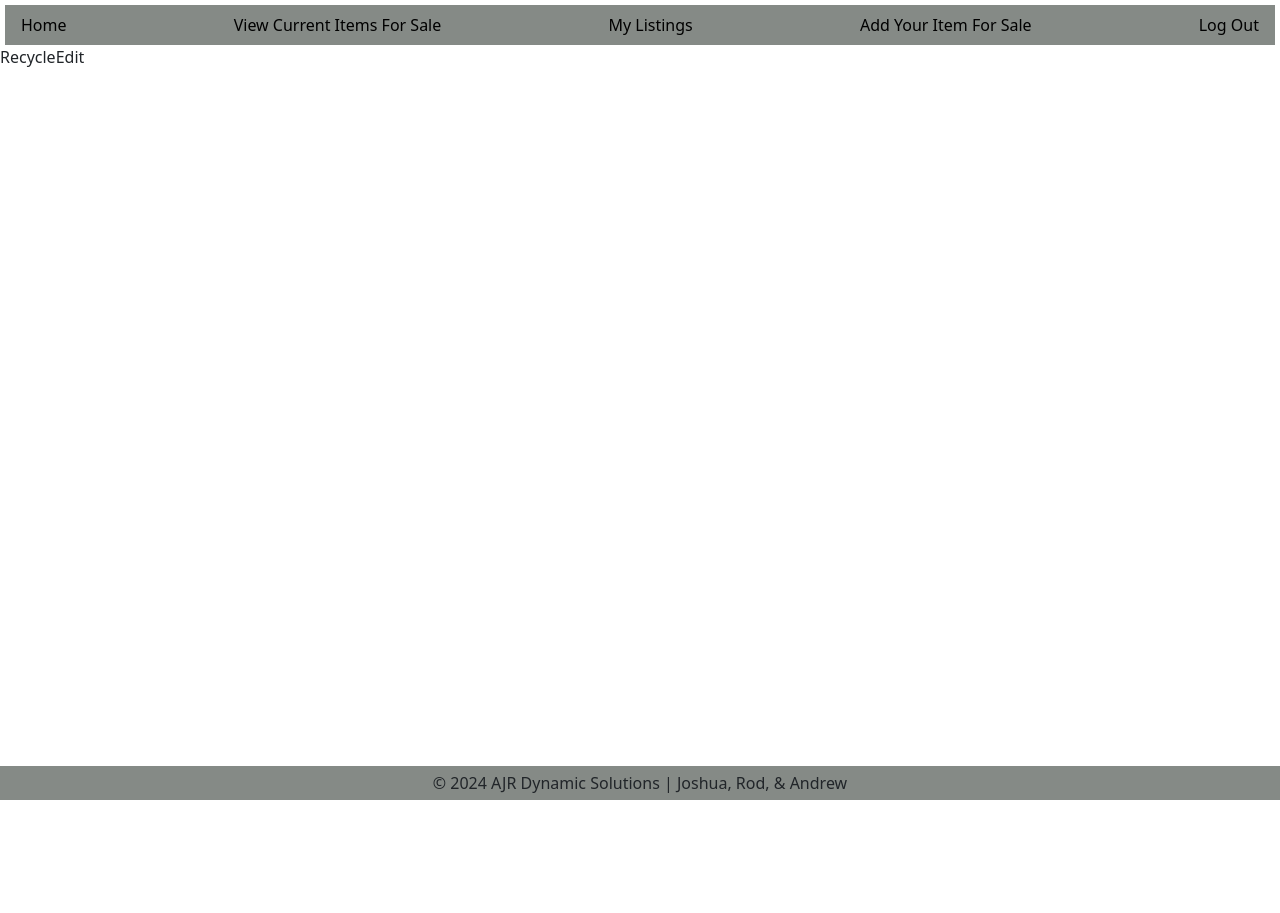
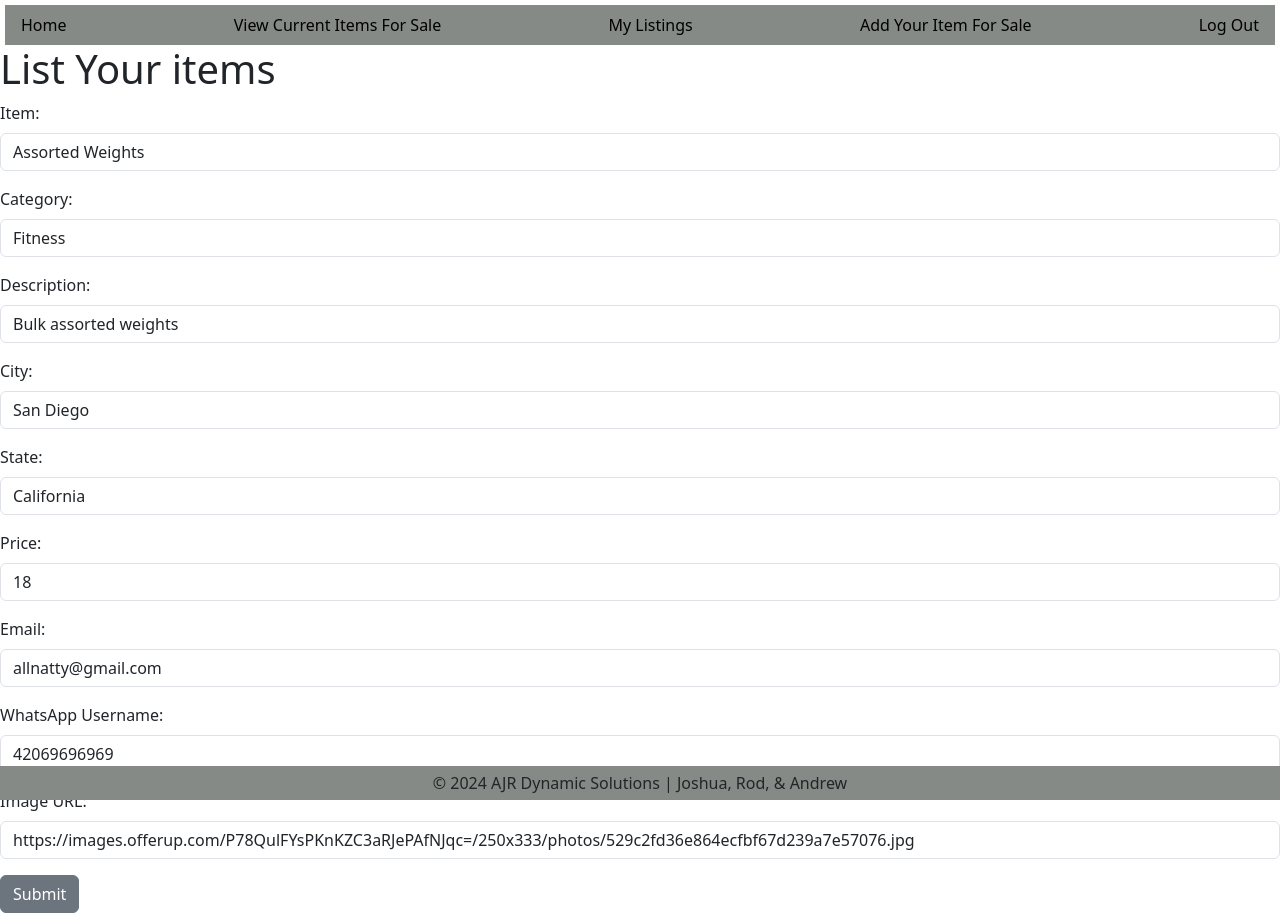
Before and after one commit to AJR-Dynamic-Solutions/ez-recycle-frontend, a React (Create React App) app: page /recycleedit/1 in a window 1280 px wide. Before the commit the page ends 800 px from the top, so only its background shows below. Built offline with nearby package versions, Linux system fonts and the light colour scheme.

Commit message:
completed recycle edit

```diff
--- a/src/App.js
+++ b/src/App.js
@@ -17,19 +17,19 @@ import RecycleNew from "./pages/RecycleNew";
 
 const App = () => {
   const [currentUser, setCurrentUser] = useState(mockUsers[0]);
-  const [recycles] = useState(mockRecycle);
-  console.log(currentUser)
-
+  const [recycles, setRecycles] = useState(mockRecycle);
+  console.log(currentUser);
+  console.log(recycles);
   const createRecycle = (recycle) => {
     console.log(recycle);
   };
 
-useEffect(() => {
-  const loggedInUser = localStorage.getItem("user");
-  if (loggedInUser) {
-    setCurrentUser(JSON.parse(loggedInUser));
-  }
-}, []);
+  // useEffect(() => {
+  //   const loggedInUser = localStorage.getItem("user");
+  //   if (loggedInUser) {
+  //     setCurrentUser(JSON.parse(loggedInUser));
+  //   }
+  // }, []);
 
   const signUp = (userInfo) => {
     fetch("http://localhost:3000/signup", {
--- a/src/components/Header.js
+++ b/src/components/Header.js
@@ -8,7 +8,7 @@ const Header = ({ currentUser, logout }) => {
     logout();
     navigate("/");
   };
-  console.log(currentUser);
+
   return (
     <>
       <Nav>
--- a/src/pages/RecycleEdit.js
+++ b/src/pages/RecycleEdit.js
@@ -1,10 +1,136 @@
+import React, { useState } from "react";
+import {
+  Button,
+  Form,
+  FormGroup,
+  Label,
+  Input,
+  FormFeedback,
+  FormText,
+} from "reactstrap";
+import { useNavigate, useParams } from "react-router-dom";
 
-import React from 'react'
+const RecycleEdit = ({ currentUser, recycles, editRecycle }) => {
+  const navigate = useNavigate();
+  let { id } = useParams();
+  const recycle = recycles?.find((recycle) => recycle.id === +id);
+  const [myRecycle, setMyRecycle] = useState({
+    item: recycle.item,
+    category: recycle.category,
+    description: recycle.description,
+    city: recycle.city,
+    state: recycle.state,
+    price: recycle.price,
+    email: recycle.email,
+    whatsapp_user: recycle.whatsapp_user,
+    image: recycle.image,
+    user_id: currentUser.id,
+  });
 
-const RecycleEdit = () => {
+  const handleChange = (e) => {
+    setMyRecycle({ ...myRecycle, [e.target.name]: e.target.value });
+  };
+
+  const handleSubmit = () => {
+    editRecycle(myRecycle, recycle.id);
+    navigate("/myrecycles");
+  };
+
   return (
-    <div>RecycleEdit</div>
-  )
-}
+    <>
+      <div className="new-body">
+        <h1>List Your items</h1>
+        <Form className="form">
+          <FormGroup className="form-group item">
+            <Label for="item">Item: </Label>
+            <Input
+              type="text"
+              name="item"
+              onChange={handleChange}
+              value={myRecycle.item}
+            />
+          </FormGroup>
+          <FormGroup className="form-group category">
+            <Label for="category">Category: </Label>
+            <Input
+              type="text"
+              name="category"
+              onChange={handleChange}
+              value={myRecycle.category}
+            />
+          </FormGroup>
+          <FormGroup className="form-group description">
+            <Label for="description">Description: </Label>
+            <Input
+              type="text"
+              name="description"
+              onChange={handleChange}
+              value={myRecycle.description}
+            />
+          </FormGroup>
+          <FormGroup className="form-group group city">
+            <Label for="city">City: </Label>
+            <Input
+              type="text"
+              name="city"
+              onChange={handleChange}
+              value={myRecycle.city}
+            />
+          </FormGroup>
+          <FormGroup className="form-group state">
+            <Label for="state">State: </Label>
+            <Input
+              type="text"
+              name="state"
+              onChange={handleChange}
+              value={myRecycle.state}
+            />
+          </FormGroup>
+          <FormGroup className="form-group price">
+            <Label for="price">Price: </Label>
+            <Input
+              type="text"
+              name="price"
+              onChange={handleChange}
+              value={myRecycle.price}
+            />
+          </FormGroup>
+          <FormGroup className="form-group email">
+            <Label for="bedrooms">Email: </Label>
+            <Input
+              type="email"
+              name="email"
+              onChange={handleChange}
+              value={myRecycle.email}
+            />
+          </FormGroup>
+          <FormGroup className="form-group whatsapp_user">
+            <Label for="bathrooms">WhatsApp Username: </Label>
+            <Input
+              type="whatsapp_user"
+              name="whatsapp_user"
+              onChange={handleChange}
+              value={myRecycle.whatsapp_user}
+            />
+          </FormGroup>
+          <FormGroup className="form-group image">
+            <Label for="image">Image URL: </Label>
+            <Input
+              type="text"
+              name="image"
+              onChange={handleChange}
+              value={myRecycle.image}
+            />
+          </FormGroup>
+          <div className="submit">
+            <Button onClick={handleSubmit} className="new-button">
+              Submit
+            </Button>
+          </div>
+        </Form>
+      </div>
+    </>
+  );
+};
 
-export default RecycleEdit
+export default RecycleEdit;
```
Also changed, not shown: 1 other file (tests, documents, lock files or other folders). Lines whose indentation alone changed are shown as unchanged.
